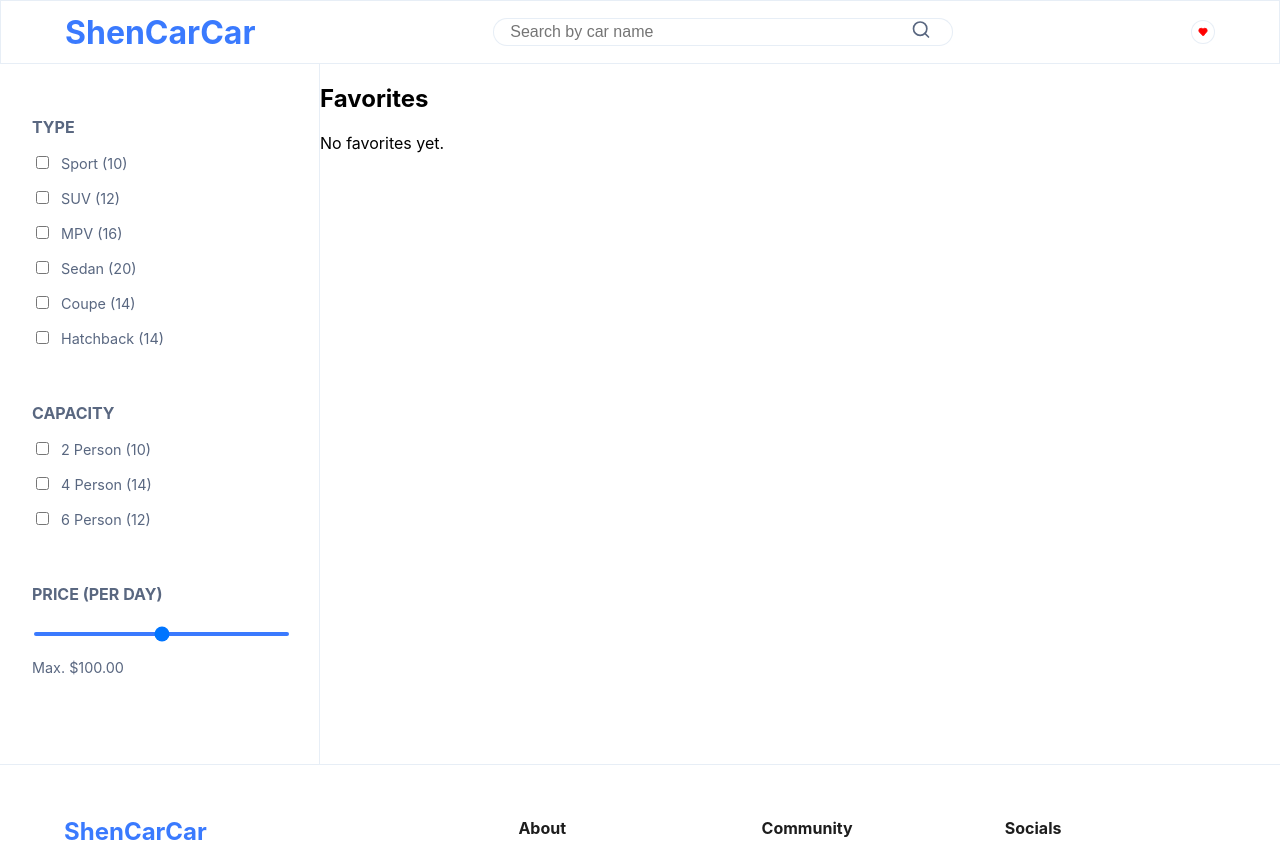
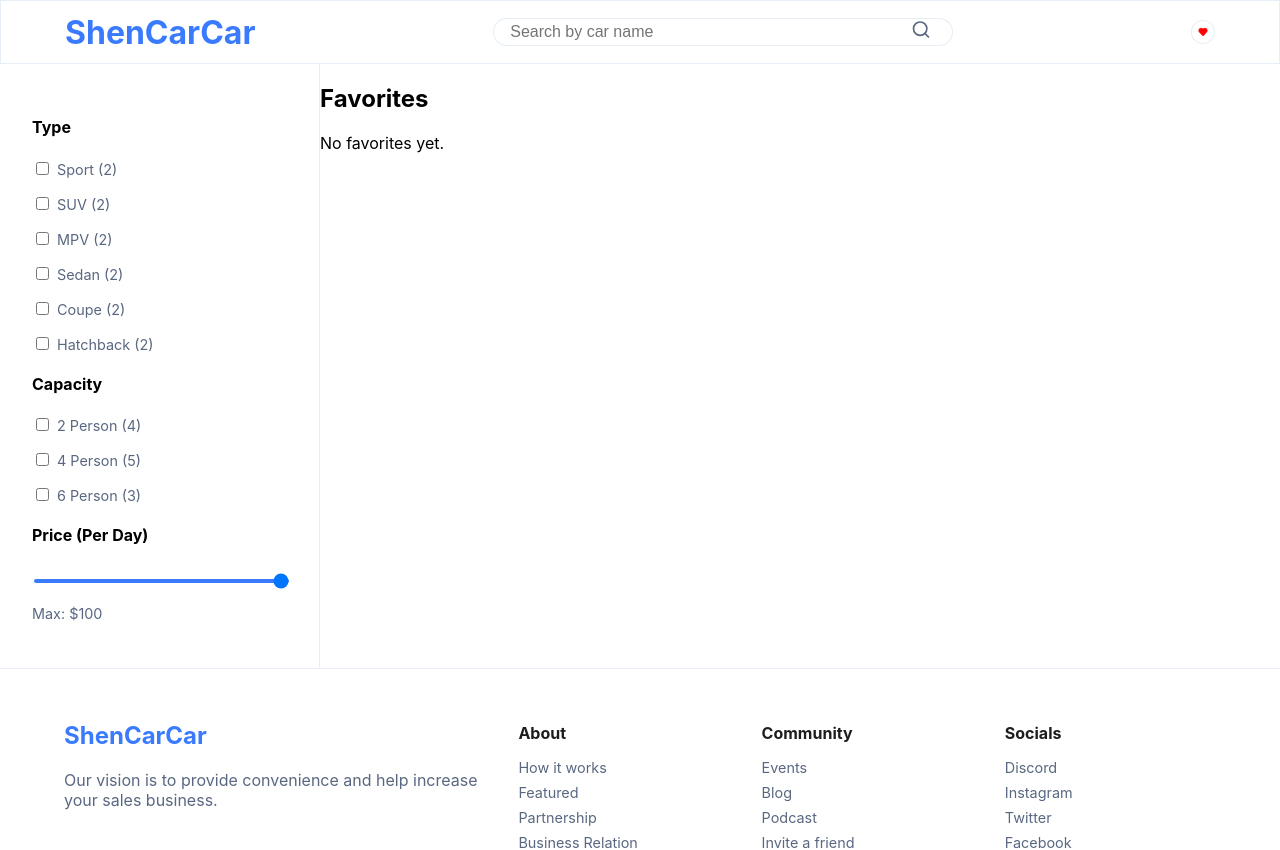
Before and after one commit to MohamedHnef/react-ex3, a React (Create React App) app: page /favorites in a window 1280 px wide. Shown: the top 850 px of the page. Built offline with nearby package versions, Linux system fonts and the light colour scheme; the HTML template or start-up script is replaced by a standard one.

Commit message:
Added dynamic filtering functionality with dynamic car counts and preserved Figma styles

```diff
--- a/src/App.js
+++ b/src/App.js
@@ -5,9 +5,16 @@ import HomePage from './pages/HomePage';
 import FavoritesPage from './pages/FavoritesPage';
 import CarDetailsPage from './pages/CarDetailsPage';
 import Layout from './components/Layout';
+import carsData from './data/carsData.json';
 
 function App() {
   const [favorites, setFavorites] = useState([]);
+  const [filteredCars, setFilteredCars] = useState(carsData);
+
+  // Filter-related state
+  const [selectedTypes, setSelectedTypes] = useState([]);
+  const [selectedCapacity, setSelectedCapacity] = useState([]);
+  const [maxPrice, setMaxPrice] = useState(100);
 
   const toggleFavorite = (carId) => {
     setFavorites((prevFavorites) =>
@@ -19,19 +26,49 @@ function App() {
 
   return (
     <Router>
-      <Layout>
+      <Layout
+        filters={{
+          selectedTypes,
+          setSelectedTypes,
+          selectedCapacity,
+          setSelectedCapacity,
+          maxPrice,
+          setMaxPrice,
+        }}
+        carsData={carsData}
+      >
         <Routes>
           <Route
             path="/"
-            element={<HomePage favorites={favorites} toggleFavorite={toggleFavorite} />}
+            element={
+              <HomePage
+                cars={filteredCars}
+                favorites={favorites}
+                toggleFavorite={toggleFavorite}
+                setFilteredCars={setFilteredCars}
+                filters={{ selectedTypes, selectedCapacity, maxPrice }}
+              />
+            }
           />
           <Route
             path="/favorites"
-            element={<FavoritesPage favorites={favorites} toggleFavorite={toggleFavorite} />}
+            element={
+              <FavoritesPage
+                cars={carsData}
+                favorites={favorites}
+                toggleFavorite={toggleFavorite}
+              />
+            }
           />
           <Route
             path="/car/:carId"
-            element={<CarDetailsPage favorites={favorites} toggleFavorite={toggleFavorite} />}
+            element={
+              <CarDetailsPage
+                cars={carsData}
+                favorites={favorites}
+                toggleFavorite={toggleFavorite}
+              />
+            }
           />
         </Routes>
       </Layout>
--- a/src/components/Filters.jsx
+++ b/src/components/Filters.jsx
@@ -1,34 +1,85 @@
 // src/components/Filters.jsx
-import React from 'react';
+import React, { useMemo } from 'react';
 
-function Filters({ selectedType, setSelectedType, maxPrice, setMaxPrice }) {
+function Filters({
+  carsData,
+  selectedTypes,
+  setSelectedTypes,
+  selectedCapacity,
+  setSelectedCapacity,
+  maxPrice,
+  setMaxPrice,
+}) {
+  // Calculate the counts for each filter dynamically
+  const typeCounts = useMemo(() => {
+    const counts = {};
+    carsData.forEach((car) => {
+      counts[car.type] = (counts[car.type] || 0) + 1;
+    });
+    return counts;
+  }, [carsData]);
+
+  const capacityCounts = useMemo(() => {
+    const counts = {};
+    carsData.forEach((car) => {
+      counts[car.capacity] = (counts[car.capacity] || 0) + 1;
+    });
+    return counts;
+  }, [carsData]);
+
+  const handleTypeChange = (type) => {
+    setSelectedTypes((prev) =>
+      prev.includes(type) ? prev.filter((t) => t !== type) : [...prev, type]
+    );
+  };
+
+  const handleCapacityChange = (capacity) => {
+    setSelectedCapacity((prev) =>
+      prev.includes(capacity)
+        ? prev.filter((c) => c !== capacity)
+        : [...prev, capacity]
+    );
+  };
+
   return (
     <div>
       <h4>Type</h4>
-      <div>
-        <label>
-          <input type="checkbox" />
-          Sport
+      <div className="filter-options">
+        {['Sport', 'SUV', 'MPV', 'Sedan', 'Coupe', 'Hatchback'].map((type) => (
+          <label key={type}>
+            <input
+              type="checkbox"
+              checked={selectedTypes.includes(type)}
+              onChange={() => handleTypeChange(type)}
+            />
+            {type} ({typeCounts[type] || 0})
           </label>
-        {/* Add more checkboxes for other types */}
+        ))}
       </div>
       <h4>Capacity</h4>
-      <div>
-        <label>
-          <input type="checkbox" />
-          2 Person
+      <div className="filter-options">
+        {[2, 4, 6].map((capacity) => (
+          <label key={capacity}>
+            <input
+              type="checkbox"
+              checked={selectedCapacity.includes(capacity)}
+              onChange={() => handleCapacityChange(capacity)}
+            />
+            {capacity} Person ({capacityCounts[capacity] || 0})
           </label>
-        {/* Add more capacity options */}
+        ))}
       </div>
       <h4>Price (Per Day)</h4>
+      <div className="price-slider">
         <input
           type="range"
           min="0"
           max="100"
           value={maxPrice}
-        onChange={(e) => setMaxPrice(e.target.value)}
+          onChange={(e) => setMaxPrice(Number(e.target.value))}
         />
-      <p>Max: ${maxPrice}.00</p>
+        <p>Max: ${maxPrice}</p>
+      </div>
     </div>
   );
 }
--- a/src/components/Layout.jsx
+++ b/src/components/Layout.jsx
@@ -2,9 +2,10 @@
 import React from 'react';
 import { useNavigate, useLocation } from 'react-router-dom';
 import { Heart, Search } from 'lucide-react';
+import Filters from './Filters';
 import '../styles/Layout.css';
 
-function Layout({ children }) {
+function Layout({ children, filters, carsData }) {
   const navigate = useNavigate();
   const location = useLocation();
   const isFavoritesPage = location.pathname === '/favorites';
@@ -47,50 +48,7 @@ function Layout({ children }) {
       </header>
       <div className="main-section">
         <aside className="left-sidebar">
-          <div className="filter-section">
-            <h4>Type</h4>
-            <div className="filter-options">
-              <label>
-                <input type="checkbox" /> Sport (10)
-              </label>
-              <label>
-                <input type="checkbox" /> SUV (12)
-              </label>
-              <label>
-                <input type="checkbox" /> MPV (16)
-              </label>
-              <label>
-                <input type="checkbox" /> Sedan (20)
-              </label>
-              <label>
-                <input type="checkbox" /> Coupe (14)
-              </label>
-              <label>
-                <input type="checkbox" /> Hatchback (14)
-              </label>
-            </div>
-          </div>
-          <div className="filter-section">
-            <h4>Capacity</h4>
-            <div className="filter-options">
-              <label>
-                <input type="checkbox" /> 2 Person (10)
-              </label>
-              <label>
-                <input type="checkbox" /> 4 Person (14)
-              </label>
-              <label>
-                <input type="checkbox" /> 6 Person (12)
-              </label>
-            </div>
-          </div>
-          <div className="filter-section">
-            <h4>Price (Per Day)</h4>
-            <div className="price-slider">
-              <input type="range" min="0" max="100" />
-              <p>Max. $100.00</p>
-            </div>
-          </div>
+          <Filters {...filters} carsData={carsData} />
         </aside>
         <main className="content">{children}</main>
       </div>
--- a/src/data/carsData.json
+++ b/src/data/carsData.json
@@ -4,6 +4,7 @@
     "name": "Koenigsegg",
     "type": "Sport",
     "pricePerDay": 99,
+    "capacity": 2,
     "images": ["car1a.jpg", "car1b.jpg"],
     "description": "A fast and luxurious sports car."
   },
@@ -12,7 +13,98 @@
     "name": "Nissan GT-R",
     "type": "Sport",
     "pricePerDay": 80,
+    "capacity": 2,
     "images": ["car2a.jpg", "car2b.jpg"],
     "description": "Iconic Japanese sports car."
+  },
+  {
+    "id": 3,
+    "name": "Toyota Prius",
+    "type": "Hatchback",
+    "pricePerDay": 50,
+    "capacity": 4,
+    "images": ["car3a.jpg", "car3b.jpg"],
+    "description": "Efficient and eco-friendly hybrid car."
+  },
+  {
+    "id": 4,
+    "name": "Honda Odyssey",
+    "type": "MPV",
+    "pricePerDay": 65,
+    "capacity": 6,
+    "images": ["car4a.jpg", "car4b.jpg"],
+    "description": "Spacious family minivan with modern amenities."
+  },
+  {
+    "id": 5,
+    "name": "Ford Mustang",
+    "type": "Coupe",
+    "pricePerDay": 75,
+    "capacity": 2,
+    "images": ["car5a.jpg", "car5b.jpg"],
+    "description": "American muscle car with a powerful engine."
+  },
+  {
+    "id": 6,
+    "name": "Tesla Model 3",
+    "type": "Sedan",
+    "pricePerDay": 85,
+    "capacity": 4,
+    "images": ["car6a.jpg", "car6b.jpg"],
+    "description": "Innovative electric sedan with autopilot features."
+  },
+  {
+    "id": 7,
+    "name": "Jeep Wrangler",
+    "type": "SUV",
+    "pricePerDay": 90,
+    "capacity": 4,
+    "images": ["car7a.jpg", "car7b.jpg"],
+    "description": "Rugged SUV for off-road adventures."
+  },
+  {
+    "id": 8,
+    "name": "Volkswagen Golf",
+    "type": "Hatchback",
+    "pricePerDay": 55,
+    "capacity": 4,
+    "images": ["car8a.jpg", "car8b.jpg"],
+    "description": "Compact car with great handling and performance."
+  },
+  {
+    "id": 9,
+    "name": "Mercedes-Benz E-Class",
+    "type": "Sedan",
+    "pricePerDay": 110,
+    "capacity": 4,
+    "images": ["car9a.jpg", "car9b.jpg"],
+    "description": "Luxury sedan with premium features and comfort."
+  },
+  {
+    "id": 10,
+    "name": "Chevrolet Suburban",
+    "type": "SUV",
+    "pricePerDay": 120,
+    "capacity": 6,
+    "images": ["car10a.jpg", "car10b.jpg"],
+    "description": "Full-size SUV with ample space and towing capability."
+  },
+  {
+    "id": 11,
+    "name": "Mazda MX-5",
+    "type": "Coupe",
+    "pricePerDay": 70,
+    "capacity": 2,
+    "images": ["car11a.jpg", "car11b.jpg"],
+    "description": "Lightweight roadster with a sporty feel."
+  },
+  {
+    "id": 12,
+    "name": "Hyundai Santa Fe",
+    "type": "MPV",
+    "pricePerDay": 68,
+    "capacity": 6,
+    "images": ["car12a.jpg", "car12b.jpg"],
+    "description": "Versatile SUV with modern safety features."
   }
 ]
--- a/src/pages/FavoritesPage.jsx
+++ b/src/pages/FavoritesPage.jsx
@@ -1,10 +1,9 @@
 // src/pages/FavoritesPage.jsx
 import React from 'react';
 import CarCard from '../components/CarCard';
-import carsData from '../data/carsData.json';
 
-function FavoritesPage({ favorites = [], toggleFavorite }) {
-  const favoriteCars = carsData.filter((car) => favorites.includes(car.id));
+function FavoritesPage({ cars, favorites, toggleFavorite }) {
+  const favoriteCars = cars.filter((car) => favorites.includes(car.id));
 
   return (
     <div>
@@ -12,14 +11,16 @@ function FavoritesPage({ favorites = [], toggleFavorite }) {
       {favoriteCars.length === 0 ? (
         <p>No favorites yet.</p>
       ) : (
-        favoriteCars.map((car) => (
+        <div className="car-grid">
+          {favoriteCars.map((car) => (
             <CarCard
               key={car.id}
               car={car}
               isFavorite={favorites.includes(car.id)}
               toggleFavorite={toggleFavorite}
             />
-        ))
+          ))}
+        </div>
       )}
     </div>
   );
--- a/src/pages/HomePage.jsx
+++ b/src/pages/HomePage.jsx
@@ -1,18 +1,38 @@
 // src/pages/HomePage.jsx
-import React from 'react';
+import React, { useEffect, useState } from 'react';
 import CarCard from '../components/CarCard';
-import carsData from '../data/carsData.json';
 import '../styles/HomePage.css';
 
-function HomePage({ favorites, toggleFavorite }) {
+function HomePage({ cars, favorites, toggleFavorite, filters }) {
+  const { selectedTypes, selectedCapacity, maxPrice } = filters;
+
+  const [filteredCars, setFilteredCars] = useState(cars);
+
+  useEffect(() => {
+    const filtered = cars.filter((car) => {
+      if (selectedTypes.length > 0 && !selectedTypes.includes(car.type)) {
+        return false;
+      }
+      if (selectedCapacity.length > 0 && !selectedCapacity.includes(car.capacity)) {
+        return false;
+      }
+      if (car.pricePerDay > maxPrice) {
+        return false;
+      }
+      return true;
+    });
+
+    setFilteredCars(filtered);
+  }, [cars, selectedTypes, selectedCapacity, maxPrice]); // Ensure dependencies are minimal and necessary
+
   return (
     <div className="home-container">
       <header className="catalog-header">
         <h1>Cars Catalogue</h1>
-        <p>{carsData.length} Cars</p>
+        <p>{filteredCars.length} Cars</p>
       </header>
       <div className="car-grid">
-        {carsData.map((car) => (
+        {filteredCars.map((car) => (
           <CarCard
             key={car.id}
             car={car}
```
Lines whose indentation alone changed are shown as unchanged.
